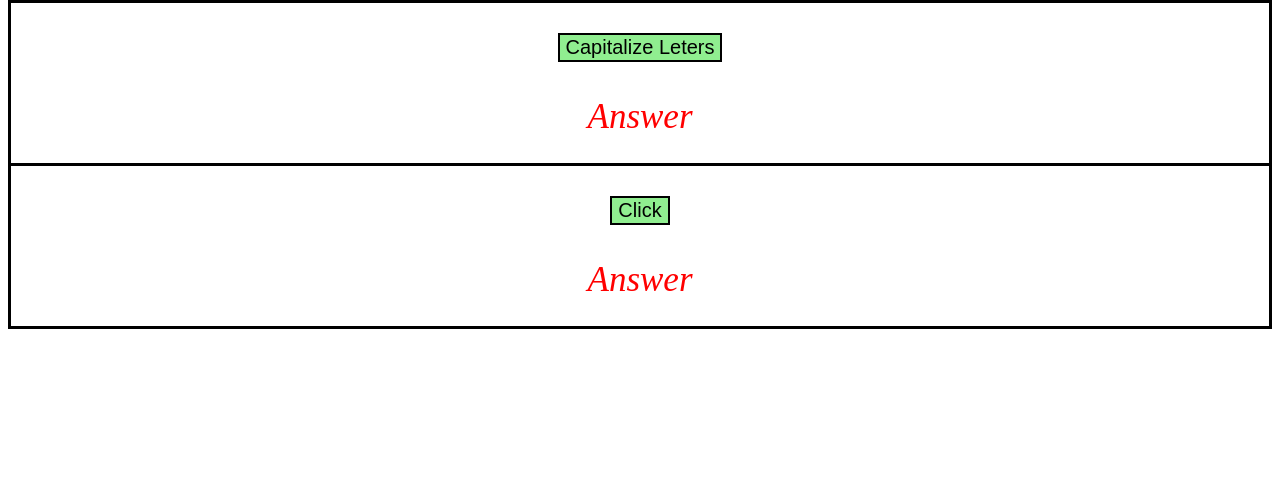
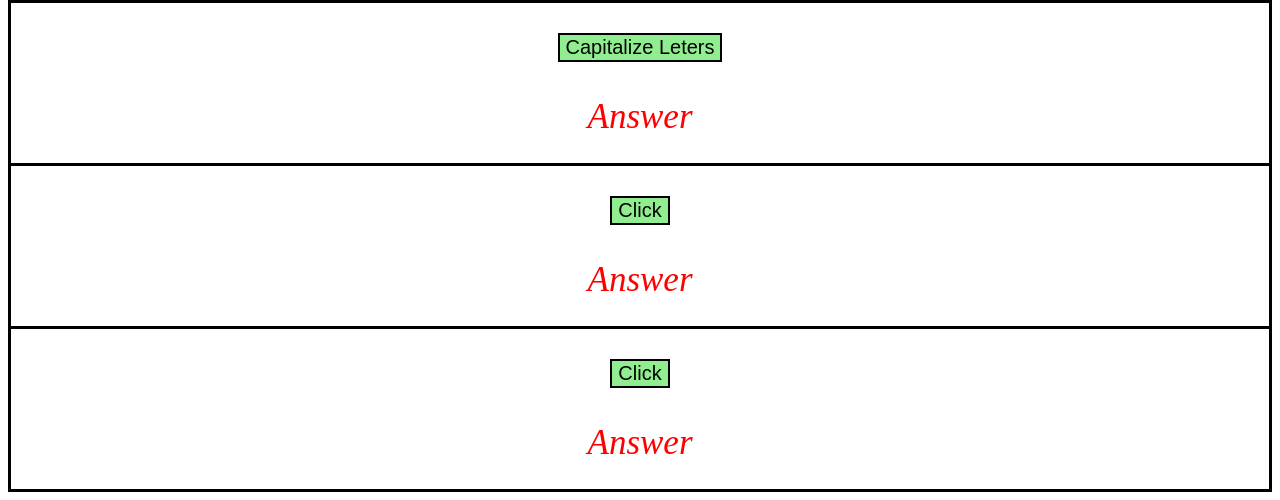
Before and after one commit to joshwest27/codewars, a website: page index.html in a window 1280 px wide. Shown: the part 723-1223 px from the top of the page. Before the commit the page ends 1060 px from the top, so only its background shows below. Drawn offline with Linux system fonts and the light colour scheme.

Commit message:
more styling

```diff
--- a/css/style.css
+++ b/css/style.css
@@ -62,3 +62,9 @@ button:hover {
   font-style: italic;
   color: red;
 }
+
+#show6 {
+  font-size: 35px;
+  font-style: italic;
+  color: red;
+}
--- a/index.html
+++ b/index.html
@@ -35,6 +35,11 @@
         <button onclick="myAnswerFive()">Click</button>
         <p id="show5">Answer</p>
       </div>
+
+      <div class="results">
+        <button onclick="myAnswerSix()">Click</button>
+        <p id="show6">Answer</p>
+      </div>
     </main>
 
     <script type="text/javascript" src="js/app.js"></script>
```
